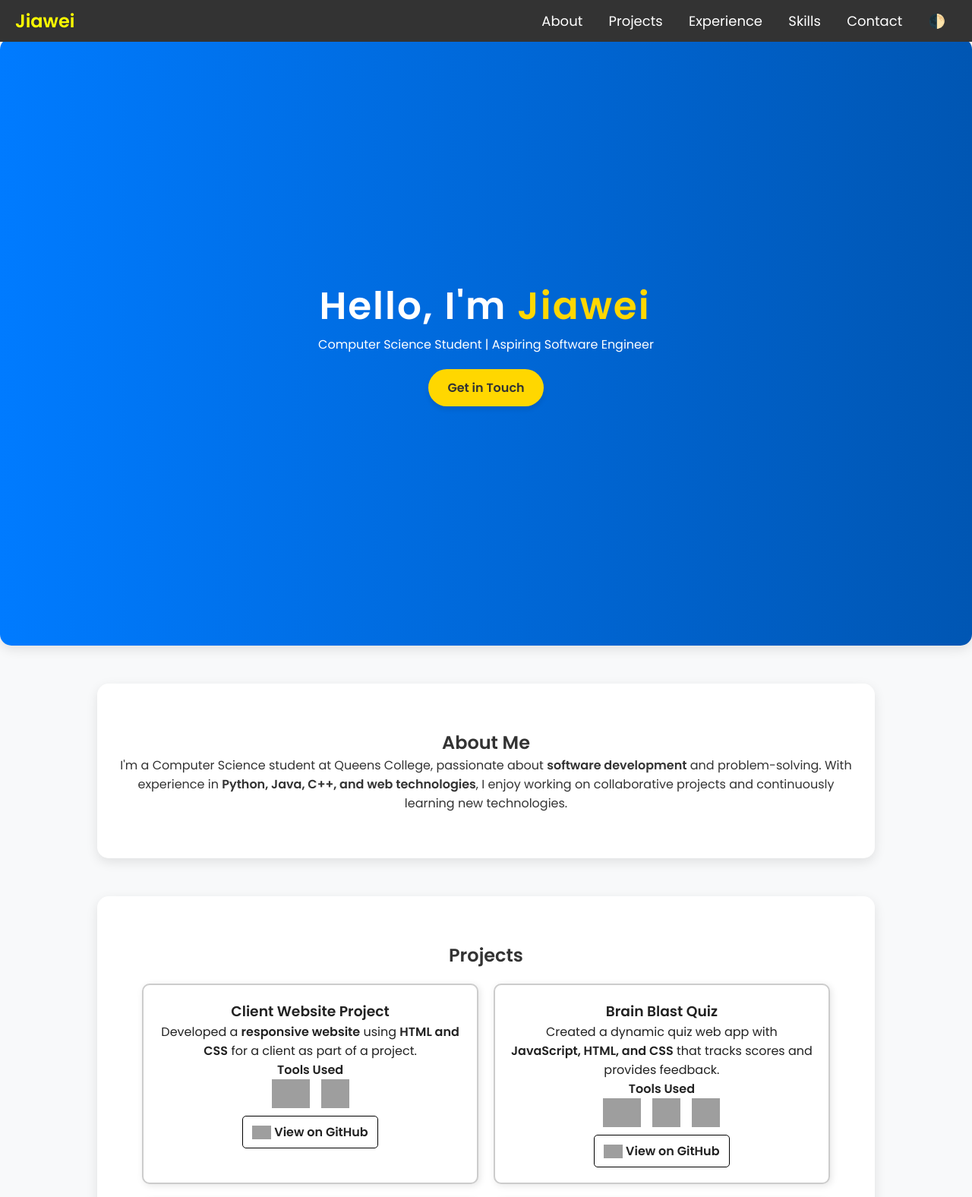
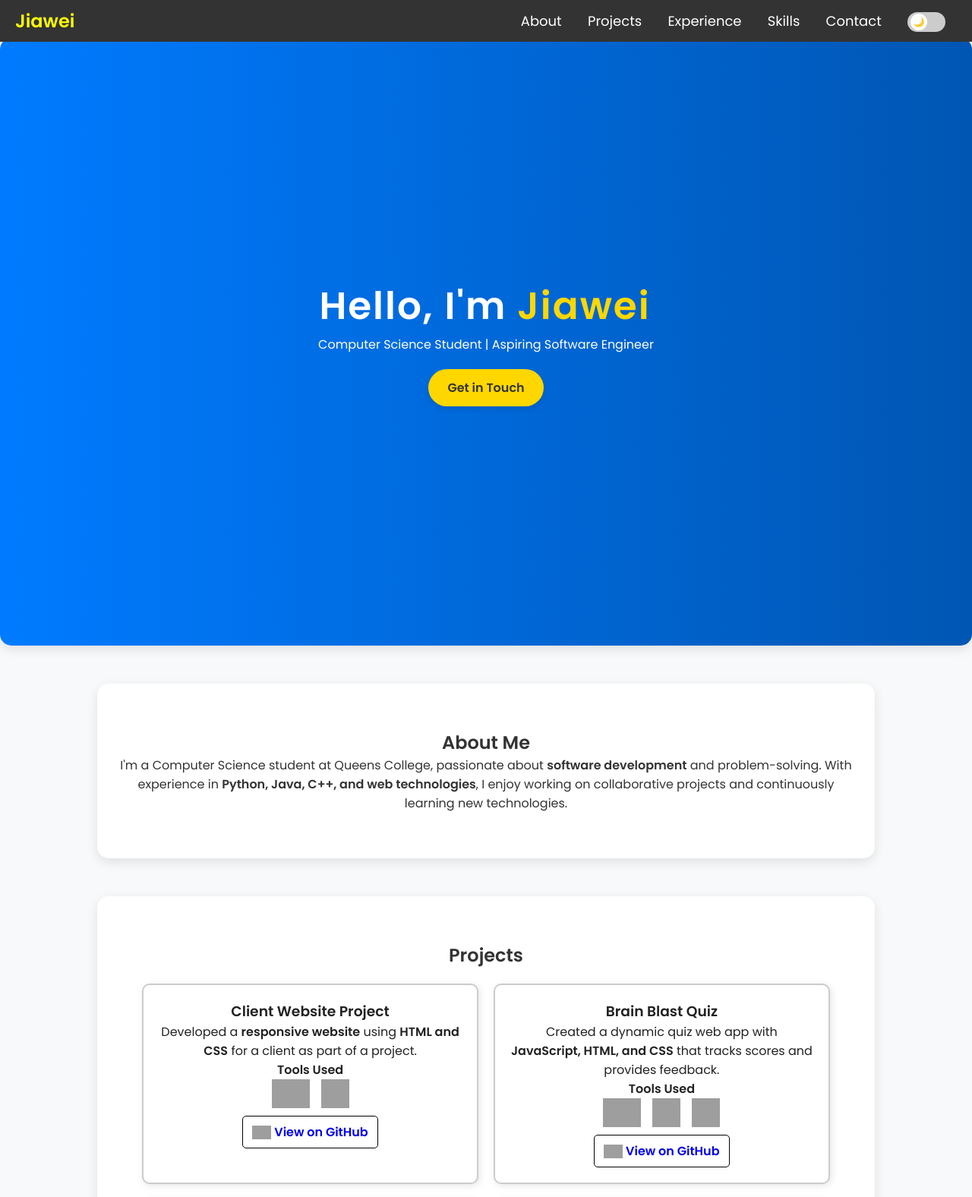
Before and after one commit to jiaweichen1/personalWebsite, a plain HTML site: page index.html in a window 1280 px wide. Shown: the top 1576 px of the page at 76% size. Drawn offline with nearby package versions, Linux system fonts and the light colour scheme; grey boxes are pictures that could not be loaded.

Commit message:
updated darkmode

```diff
--- a/index.html
+++ b/index.html
@@ -22,7 +22,13 @@
         <li><a href="#experience">Experience</a></li>
         <li><a href="#skills">Skills</a></li>
         <li><a href="#contact">Contact</a></li>
-        <li><button id="dark-toggle" title="Toggle Dark Mode">🌓</button></li>
+        <li>
+          <label class="switch">
+            <input type="checkbox" id="dark-toggle">
+            <span class="slider round"></span>
+          </label>
+        </li>
+
       </ul>
     </nav>
   </header>
--- a/style.css
+++ b/style.css
@@ -6,7 +6,7 @@ html {
   }
 
   body.dark {
-    background: #121212;
+    background: #0c1a3e;
     color: #f0f0f0;
   }
 
@@ -36,14 +36,68 @@ html {
     border: 1px solid #777;
   }
 
+/* Toggle Switch */
+.switch {
+    position: relative;
+    display: inline-block;
+    width: 50px;
+    height: 26px;
+  }
+
+  .switch input {
+    opacity: 0;
+    width: 0;
+    height: 0;
+  }
+
+  /* Slider */
+  .slider {
+    position: absolute;
+    cursor: pointer;
+    top: 0; left: 0; right: 0; bottom: 0;
+    background-color: #ccc;
+    transition: 0.4s;
+    border-radius: 34px;
+  }
+
+  .slider::before {
+    position: absolute;
+    content: "🌙";
+    height: 22px;
+    width: 22px;
+    left: 4px;
+    bottom: 2px;
+    background-color: white;
+    border-radius: 50%;
+    transition: 0.4s;
+    display: flex;
+    align-items: center;
+    justify-content: center;
+    font-size: 12px;
+  }
+
+  /* When checked */
+  input:checked + .slider {
+    background-color: #ffd700;
+  }
+
+  input:checked + .slider::before {
+    transform: translateX(24px);
+  }
 
 
-  .project-card h3,
-  .project-card p,
-  .project-card a,
-  .project-card strong {
-    color: #222 !important;
-  }
+  body.dark .project-card {
+    background-color: #1d2a4d; /* navy-ish card background */
+    color: #f0f0f0;
+    border: 1px solid #555;
+}
+
+body.dark .project-card a {
+    background-color: #2d3b61;
+    color: #ffd700;
+    border-color: #ffd700;
+}
+
 
   .project-card a {
     display: inline-block;
```
